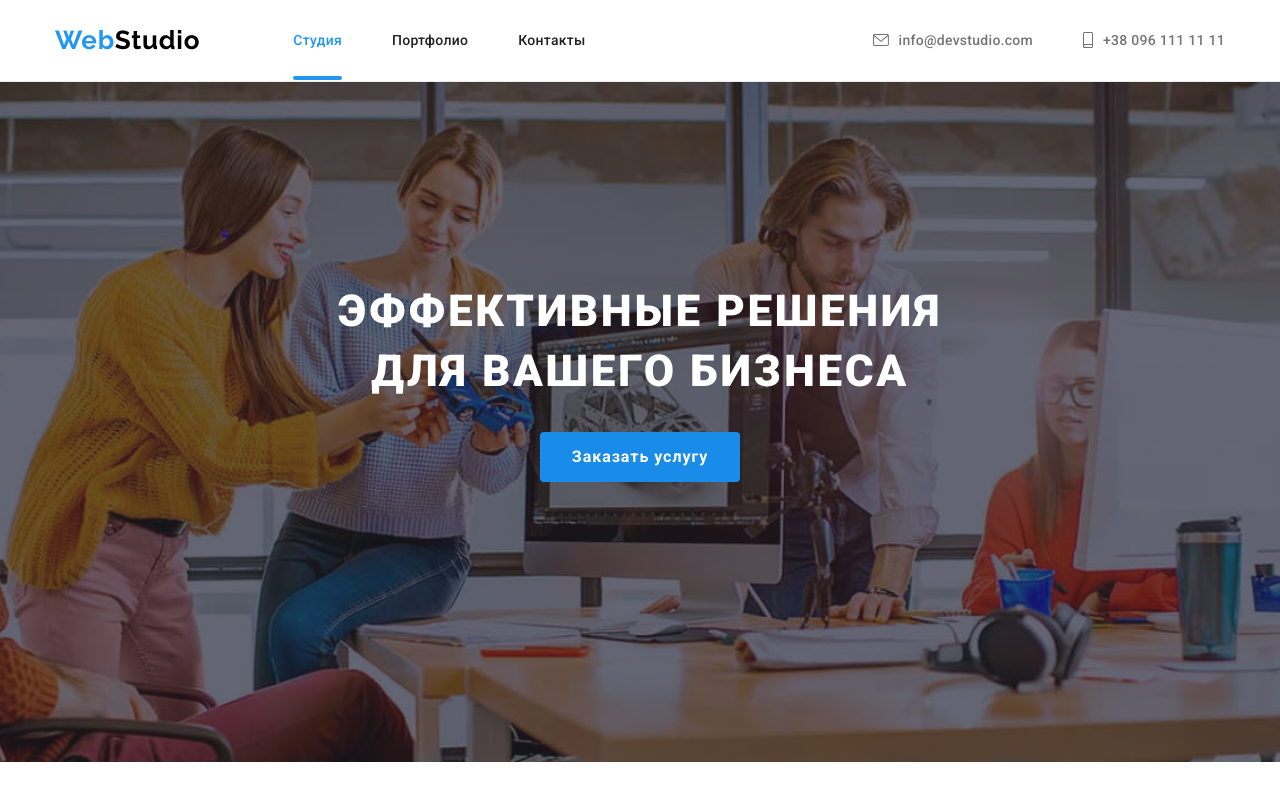
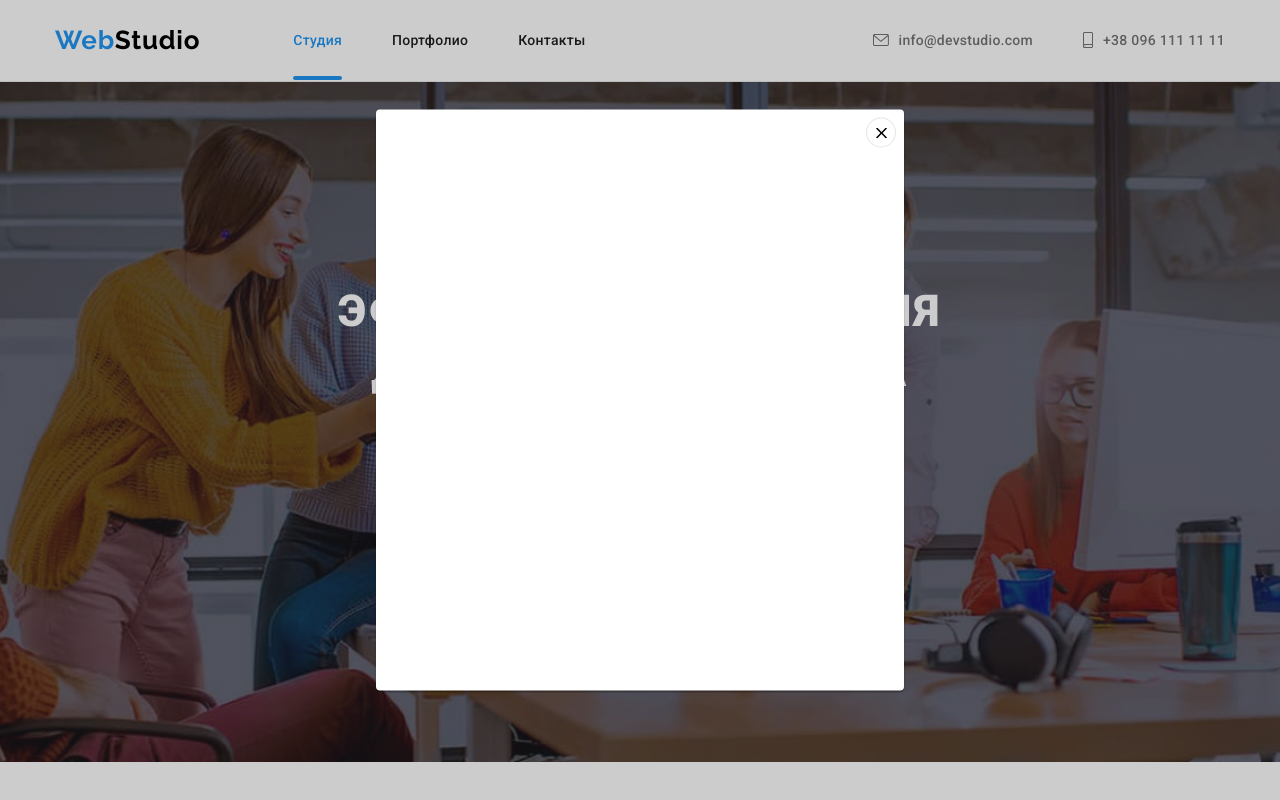
Before and after one commit to ElinaDryu/goit-markup-hw-05, a plain HTML site: page index.html in a window 1280 px wide. Both pictures are taken after a click on the button "Заказать услугу". Shown: the top 800 px of the page. Drawn offline with nearby package versions, Linux system fonts and the light colour scheme.

Commit message:
add modal

```diff
--- a/css/style.css
+++ b/css/style.css
@@ -347,6 +347,9 @@ footer {
   border-radius: 4px;
   border: none;
   padding: 10px 32px;
+  transition: all 250ms cubic-bezier(0.4, 0, 0.2, 1);
+  animation-duration: 1000ms;
+  animation-iteration-count: 3;
 }
 
 .hero-btn:hover,
@@ -421,6 +424,25 @@ footer {
 
 .activity-item:not(:last-child) {
   margin-right: 30px;
+}
+
+.activity-text {
+  position: absolute;
+  padding-top: 27px;
+  padding-bottom: 27px;
+  background: rgba(47, 48, 58, 0.8);
+  font-weight: bold;
+  font-size: 14px;
+  line-height: 1.143;
+  text-align: center;
+  letter-spacing: 0.03em;
+  color: var(--accent-color-white);
+  text-transform: uppercase;
+  bottom: 0;
+  width: 100%;
+}
+.activity-item {
+  position: relative;
 }
 /* ========== END ACTIVITY ========== */
 
@@ -787,3 +809,73 @@ footer {
 }
 
 /* ============================================= END CLIENTS ======================================================== */
+
+/* ================================================= MODAL =================================================================== */
+
+.backdrop {
+  position: fixed;
+  top: 0;
+  left: 0;
+  background-color: rgba(0, 0, 0, 0.2);
+  width: 100%;
+  height: 100%;
+  transition: all 500ms linear;
+}
+.is-hidden {
+  opacity: 0;
+  visibility: hidden;
+  pointer-events: none;
+}
+.backdrop.is-hidden .modal {
+  transform: scale(0);
+  transition: transform 500ms linear 0ms;
+}
+.backdrop.is-hidden {
+  transition: all 500ms linear 500ms;
+}
+
+.modal {
+  position: absolute;
+  top: 50%;
+  left: 50%;
+  transform: translate(-50%, -50%) scale(1);
+  transition: transform 500ms linear 250ms;
+  width: 528px;
+  min-height: 581px;
+  background-color: var(--accent-color-white);
+  box-shadow: 0px 1px 3px rgba(0, 0, 0, 0.12), 0px 1px 1px rgba(0, 0, 0, 0.14),
+    0px 2px 1px rgba(0, 0, 0, 0.2);
+  border-radius: 4px;
+}
+
+.close-btn {
+  position: absolute;
+  top: 8px;
+  right: 8px;
+  width: 30px;
+  height: 30px;
+  display: flex;
+  justify-content: center;
+  align-items: center;
+  cursor: pointer;
+  background-color: var(--accent-color-white);
+  border: 1px solid rgba(0, 0, 0, 0.1);
+  border-radius: 50%;
+}
+
+.close-btn::before {
+  content: "";
+  width: 18px;
+  height: 18px;
+  display: block;
+  justify-content: center;
+  align-items: center;
+}
+
+.close::before {
+  background-image: url("../img/Vector.svg");
+  background-repeat: no-repeat;
+  background-position: center;
+}
+
+/* ================================================= END MODAL =================================================================== */
--- a/index.html
+++ b/index.html
@@ -8,6 +8,7 @@
     <link href="https://fonts.googleapis.com/css2?family=Raleway:wght@700&family=Roboto:wght@400;500;700;900&display=swap"
         rel="stylesheet">
     <link rel="stylesheet" href="https://cdnjs.cloudflare.com/ajax/libs/modern-normalize/1.0.0/modern-normalize.min.css" />
+    <link rel="stylesheet" href="https://cdnjs.cloudflare.com/ajax/libs/animate.css/4.1.1/animate.min.css" />
     <link rel="stylesheet" href="./css/style.css">
 </head>
 <body>
@@ -54,7 +55,7 @@
         <section class="hero">
             <div class="container">
                 <h1 class="hero-text">Эффективные решения для вашего бизнеса</h1>
-                <button type="button" class="hero-btn">Заказать услугу</button>
+                <button type="button" class="hero-btn  animate__pulse" data-modal-open>Заказать услугу</button>
             </div>
         </section>
 
@@ -87,9 +88,16 @@
             <div class="container">
             <h2 class="activity-title">Чем мы занимаемся</h2>
             <ul class="list activity-list">
-                <li class="activity-item"><img src="./img/note.png" alt="Печать на ноутбуке" width="370" height="294"></li>
-                <li class="activity-item"><img src="./img/tel.png" alt="Просмотр телефона" width="370" height="294"></li>
-                <li class="activity-item"><img src="./img/tablet.png" alt="Просмотр планшета" width="370" height="294"></li>
+                <li class="activity-item">
+                    <img src="./img/note.png" alt="Печать на ноутбуке" width="370" height="294">
+                    <p class="activity-text">Десктопные приложения</p>
+                </li>
+                <li class="activity-item"><img src="./img/tel.png" alt="Просмотр телефона" width="370" height="294">
+                    <p class="activity-text">Мобильные приложения</p>
+                </li>
+                <li class="activity-item"><img src="./img/tablet.png" alt="Просмотр планшета" width="370" height="294">
+                    <p class="activity-text">Дизайнерские решения</p>
+                </li>
             </ul>
             </div>
         </section>
@@ -318,5 +326,16 @@
         </div>
         </div>
     </footer>
+
+<!-- МОДАЛКА -->
+    <div class="backdrop is-hidden" data-modal>
+        <div class="modal">
+            <button type="button" class="close-btn close" data-modal-close>
+                <use href="./img/close-btn.svg"></use>
+            </button>
+        </div>
+    </div>
+
+    <script src="./js/modal.js"></script>
 </body>
 </html>
--- /dev/null
+++ b/js/modal.js
@@ -0,0 +1,14 @@
+(() => {
+  const refs = {
+    openModalBtn: document.querySelector('[data-modal-open]'),
+    closeModalBtn: document.querySelector('[data-modal-close]'),
+    modal: document.querySelector('[data-modal]'),
+  };
+
+  refs.openModalBtn.addEventListener('click', toggleModal);
+  refs.closeModalBtn.addEventListener('click', toggleModal);
+
+  function toggleModal() {
+    refs.modal.classList.toggle('is-hidden');
+  }
+})();
```
Also changed, not shown: portfolio.html (+1 -0 lines), img/Ellipse.svg (added), img/Vector.svg (added), img/close-black-18dp.svg (added).
